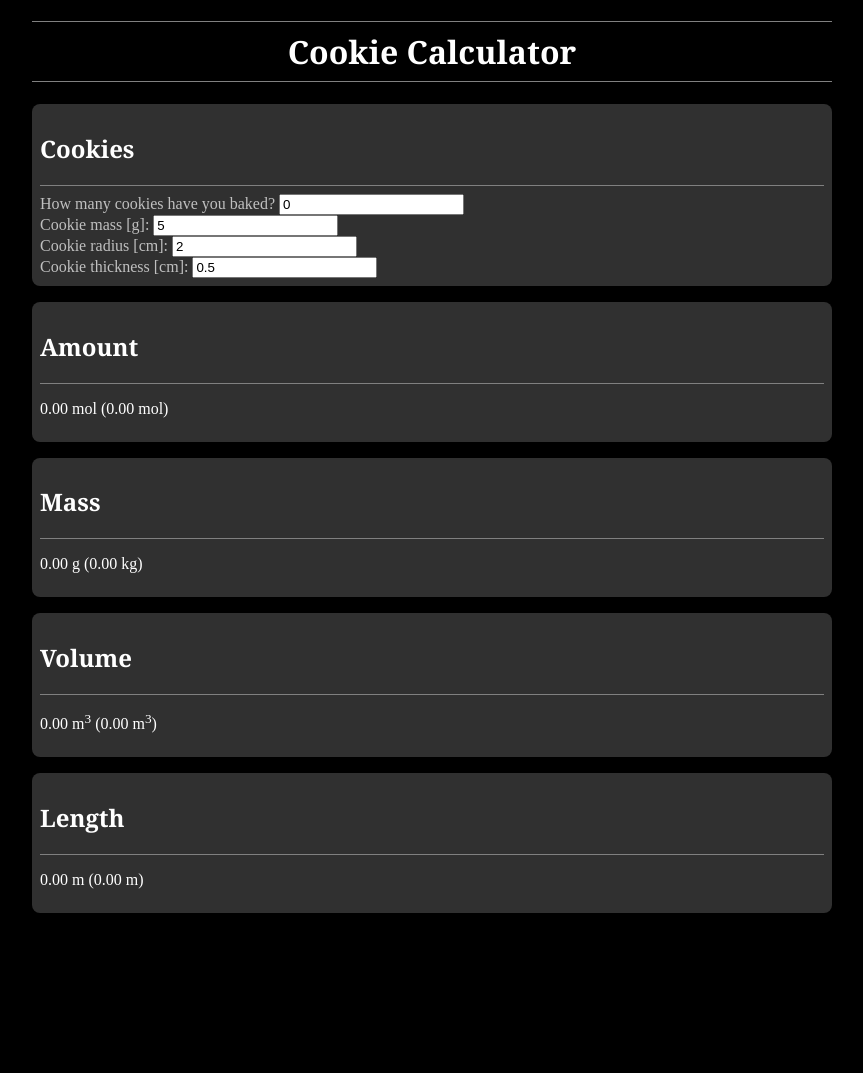
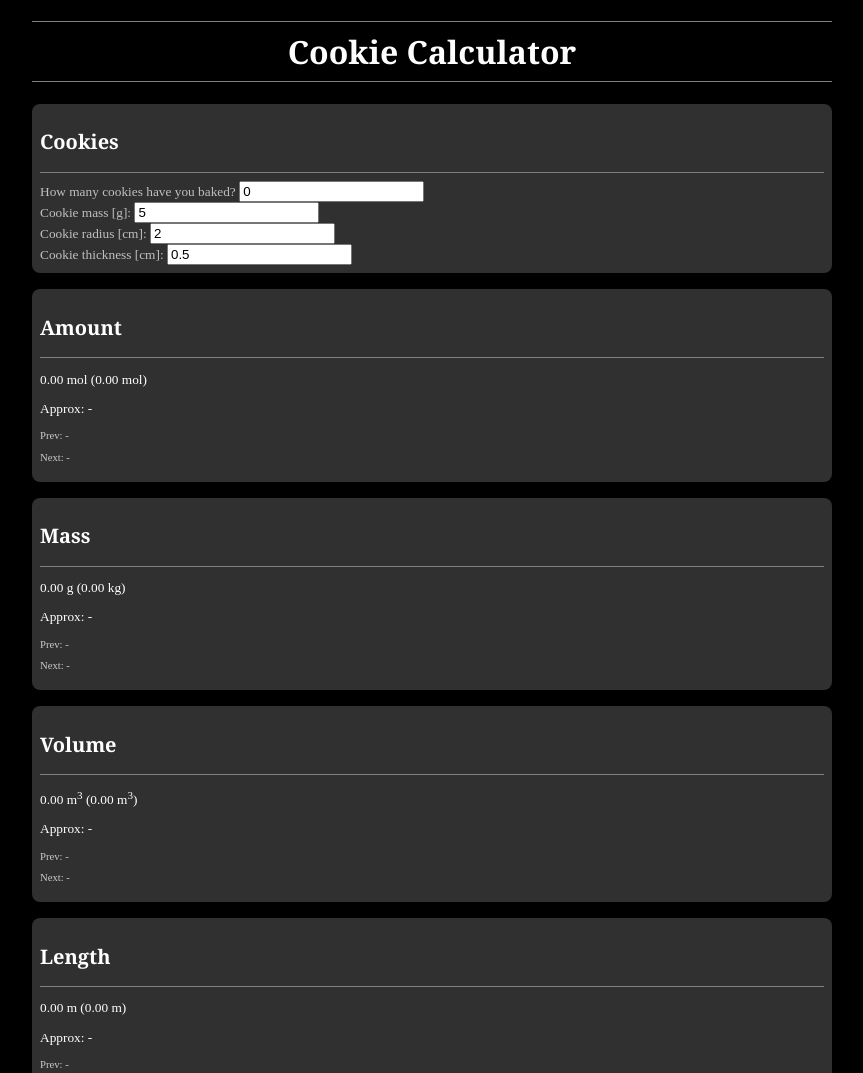
Before and after one commit to susisu/CookieCalculator, a website built with webpack: page app/index.html in a window 1280 px wide. Shown: the top 1073 px of the page, without its empty margins (208-1071 px from the left). Before the commit the page ends 929 px from the top, so only its background shows below. Built offline with nearby package versions, Linux system fonts and the light colour scheme.

Commit message:
Add approximation (prototype)

```diff
--- a/app/css/style.css
+++ b/app/css/style.css
@@ -24,6 +24,7 @@ body > section {
     width           : 784px;
     margin          : 16px auto;
     padding         : 8px;
+    font-size       : 10pt;
 }
 
 body > section > header {
@@ -38,3 +39,21 @@ h1 {
 #cookies-input label {
     color: #c0c0c0;
 }
+
+a {
+    color: #f0f0f0;
+}
+
+p {
+    font-size: 10pt;
+}
+
+p.prev {
+    font-size: 8pt;
+    color    : rgba(255, 255, 255, .75);
+}
+
+p.next {
+    font-size: 8pt;
+    color    : rgba(255, 255, 255, .75);
+}
--- a/app/index.html
+++ b/app/index.html
@@ -30,24 +30,36 @@
                 <h1>Amount</h1>
             </header>
             <p><span id="total-amount"></span></p>
+            <p class="approx">Approx: <span id="approx-amount"></span></p>
+            <p class="prev">Prev: <span id="prev-amount"></span></p>
+            <p class="next">Next: <span id="next-amount"></span></p>
         </section>
         <section id="mass">
             <header>
                 <h1>Mass</h1>
             </header>
             <p><span id="total-mass"></span></p>
+            <p class="approx">Approx: <span id="approx-mass"></span></p>
+            <p class="prev">Prev: <span id="prev-mass"></span></p>
+            <p class="next">Next: <span id="next-mass"></span></p>
         </section>
         <section id="volume">
             <header>
                 <h1>Volume</h1>
             </header>
             <p><span id="total-volume"></span></p>
+            <p class="approx">Approx: <span id="approx-volume"></span></p>
+            <p class="prev">Prev: <span id="prev-volume"></span></p>
+            <p class="next">Next: <span id="next-volume"></span></p>
         </section>
         <section id="length">
             <header>
                 <h1>Length</h1>
             </header>
             <p><span id="total-length"></span></p>
+            <p class="approx">Approx: <span id="approx-length"></span></p>
+            <p class="prev">Prev: <span id="prev-length"></span></p>
+            <p class="next">Next: <span id="next-length"></span></p>
         </section>
     </body>
 </html>
--- a/src/main.js
+++ b/src/main.js
@@ -12,6 +12,8 @@ import {
     SIUnitSystem,
     Constant
 } from "./units.js";
+
+import scales from "./scales.js";
 
 const MOLE        = SIUnit.MOLE;
 const GRAM        = SIUnit.GRAM;
@@ -43,15 +45,29 @@ window.addEventListener("load", () => {
     cookieRadiusInput.addEventListener("change", update);
     cookieThicknessInput.addEventListener("change", update);
 
-    let totalAmountOutput = document.getElementById("total-amount");
-    let totalMassOutput   = document.getElementById("total-mass");
-    let totalVolumeOutput = document.getElementById("total-volume");
-    let totalLengthOutput = document.getElementById("total-length");
-    let outputElems = {
-        amount: totalAmountOutput,
-        mass  : totalMassOutput,
-        volume: totalVolumeOutput,
-        length: totalLengthOutput
+    let totalOutput = {
+        amount: document.getElementById("total-amount"),
+        mass  : document.getElementById("total-mass"),
+        volume: document.getElementById("total-volume"),
+        length: document.getElementById("total-length")
+    };
+    let prevOutput = {
+        amount: document.getElementById("prev-amount"),
+        mass  : document.getElementById("prev-mass"),
+        volume: document.getElementById("prev-volume"),
+        length: document.getElementById("prev-length")
+    };
+    let approxOutput = {
+        amount: document.getElementById("approx-amount"),
+        mass  : document.getElementById("approx-mass"),
+        volume: document.getElementById("approx-volume"),
+        length: document.getElementById("approx-length")
+    };
+    let nextOutput = {
+        amount: document.getElementById("next-amount"),
+        mass  : document.getElementById("next-mass"),
+        volume: document.getElementById("next-volume"),
+        length: document.getElementById("next-length")
     };
 
     update();
@@ -68,16 +84,71 @@ window.addEventListener("load", () => {
         let totalVolume  = cookiesNumber.mul(cookieVolume);
         let totalLength  = cookiesNumber.mul(cookieThickness);
 
-        output("amount", totalAmount, MOLE);
-        output("mass", totalMass, KILOGRAM);
-        output("volume", totalVolume, CUBIC_METRE);
-        output("length", totalLength, METRE);
+        let lengthApprox = approxScale(totalLength, scales.LENGTH);
+
+        output("amount", totalAmount, MOLE, {});
+        output("mass", totalMass, KILOGRAM, {});
+        output("volume", totalVolume, CUBIC_METRE, {});
+        output("length", totalLength, METRE, lengthApprox);
     }
 
-    function output(name, quantity, defaultUnit) {
-        outputElems[name].innerHTML =
+    function output(name, quantity, defaultUnit, approx) {
+        totalOutput[name].innerHTML =
             prettify(quantity.toPrecisionInUnitSystem(SIUnitSystem, 3))
             + " (" + prettify(quantity.toPrecisionIn(defaultUnit, 3)) + ")";
+        prevOutput[name].innerHTML = !approx.prev ? "-" :
+            prettify(approx.prev.quantity.toPrecisionInUnitSystem(SIUnitSystem, 3))
+            + " (" + prettify(approx.prev.quantity.toPrecisionIn(defaultUnit, 3)) + ")<br>"
+            + approx.prev.description;
+        approxOutput[name].innerHTML = !approx.approx ? "-" :
+            prettify(approx.approx.quantity.toPrecisionInUnitSystem(SIUnitSystem, 3))
+            + " (" + prettify(approx.approx.quantity.toPrecisionIn(defaultUnit, 3)) + ")<br>"
+            + approx.approx.description;
+        nextOutput[name].innerHTML = !approx.next ? "-" :
+            prettify(approx.next.quantity.toPrecisionInUnitSystem(SIUnitSystem, 3))
+            + " (" + prettify(approx.next.quantity.toPrecisionIn(defaultUnit, 3)) + ")<br>"
+            + approx.next.description;
+    }
+
+    function approxScale(x, scales) {
+        // NOTE: check dimensions?
+        let len = scales.length;
+        for (let i = 0; i < len; i++) {
+            if (x.value < scales[i].quantity.value) {
+                if (i === 0) {
+                    return {
+                        next  : scales[i]
+                    };
+                }
+                else if (i === 1) {
+                    return {
+                        approx: scales[i - 1],
+                        next  : scales[i]
+                    };
+                }
+                else {
+                    return {
+                        prev  : scales[i - 2],
+                        approx: scales[i - 1],
+                        next  : scales[i]
+                    };
+                }
+            }
+        }
+        if (len === 0) {
+            return {};
+        }
+        else if (len === 1) {
+            return {
+                approx: scales[len - 1]
+            };
+        }
+        else {
+            return {
+                prev  : scales[len - 2],
+                approx: scales[len - 1]
+            };
+        }
     }
 
     function prettify(str) {
--- /dev/null
+++ b/src/scales.js
@@ -0,0 +1,12 @@
+/*
+ * Cookie Calculator / scales.js
+ * copyright (c) 2016 Susisu
+ */
+
+"use strict";
+
+import LENGTH from "./scales/length.js";
+
+export default {
+    LENGTH
+};
--- /dev/null
+++ b/src/scales/length.js
@@ -0,0 +1,64 @@
+/*
+ * Cookie Calculator / scales/length.js
+ * copyright (c) 2016 Susisu
+ */
+
+"use strict";
+
+import { SIUnit } from "../units.js";
+
+let values = [
+    {
+        value: 1.616199e-35,
+        description:
+            `1 Planck Length<br>
+            Size of the hypothetical <a href="https://en.wikipedia.org/wiki/String_theory">quantum strings</a>`
+    },
+    {
+        value: 2e-23,
+        description:
+            `Effective <a href="https://en.wikipedia.org/wiki/Cross_section_(physics)">cross section</a> radius of
+            1 MeV <a href="https://en.wikipedia.org/wiki/Neutrino">neutrinos</a>`
+    },
+    {
+        value: 1e-21,
+        description:
+            `Effective <a href="https://en.wikipedia.org/wiki/Cross_section_(physics)">cross section</a> radius of
+            high energy <a href="https://en.wikipedia.org/wiki/Neutrino">neutrinos</a>`
+    },
+    {
+        value: 3.10e-19,
+        description:
+            `<a href="https://en.wikipedia.org/wiki/Matter_wave">De Broglie wavelength</a> of 4 TeV
+            <a href="https://en.wikipedia.org/wiki/Proton">protons</a> at the
+            <a href="https://en.wikipedia.org/wiki/Large_Hadron_Collider">LHC</a>`
+    },
+    {
+        value: 1e-18,
+        description:
+            `Upper limit for the size of <a href="https://en.wikipedia.org/wiki/Quark">quarks</a> and
+            <a href="https://en.wikipedia.org/wiki/Electron">electrons</a><br>
+            Sensitivity of the <a href="https://en.wikipedia.org/wiki/LIGO">LIGO detector</a> for
+            <a href="https://en.wikipedia.org/wiki/Gravitational_wave">gravitational waves</a>`
+    },
+    {
+        value: 1e-17,
+        description:
+            `Range of the <a href="https://en.wikipedia.org/wiki/Weak_interaction">weak force</a>`
+    },
+    {
+        value: 1e-15,
+        description:
+            `Scale of the <a href="https://en.wikipedia.org/wiki/Atomic_nucleus">atomic nuculeus</a>`
+    },
+    {
+        value: 1e-12,
+        description:
+            `Longest wavelength of <a href="https://en.wikipedia.org/wiki/Gamma_ray">gamma rays</a>`
+    }
+];
+
+export default values.map(x => ({
+    quantity   : SIUnit.METRE.value(x.value),
+    description: x.description
+}));
```
